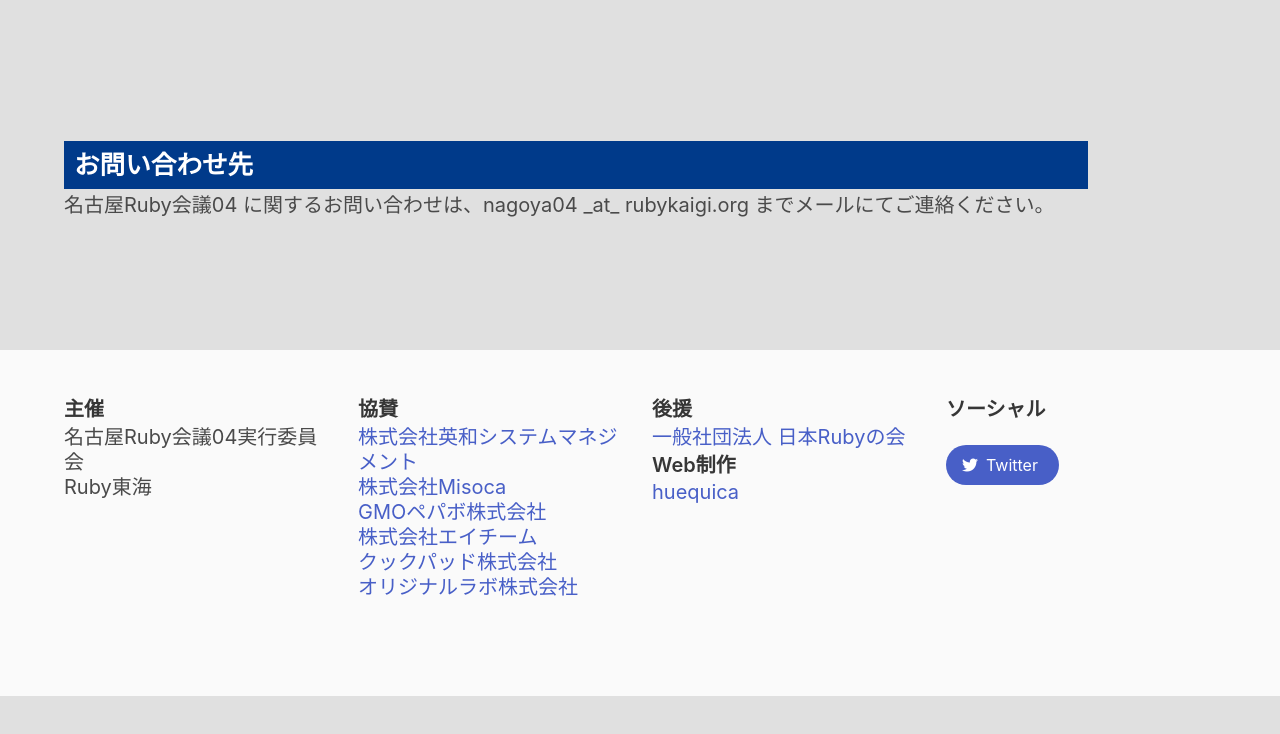
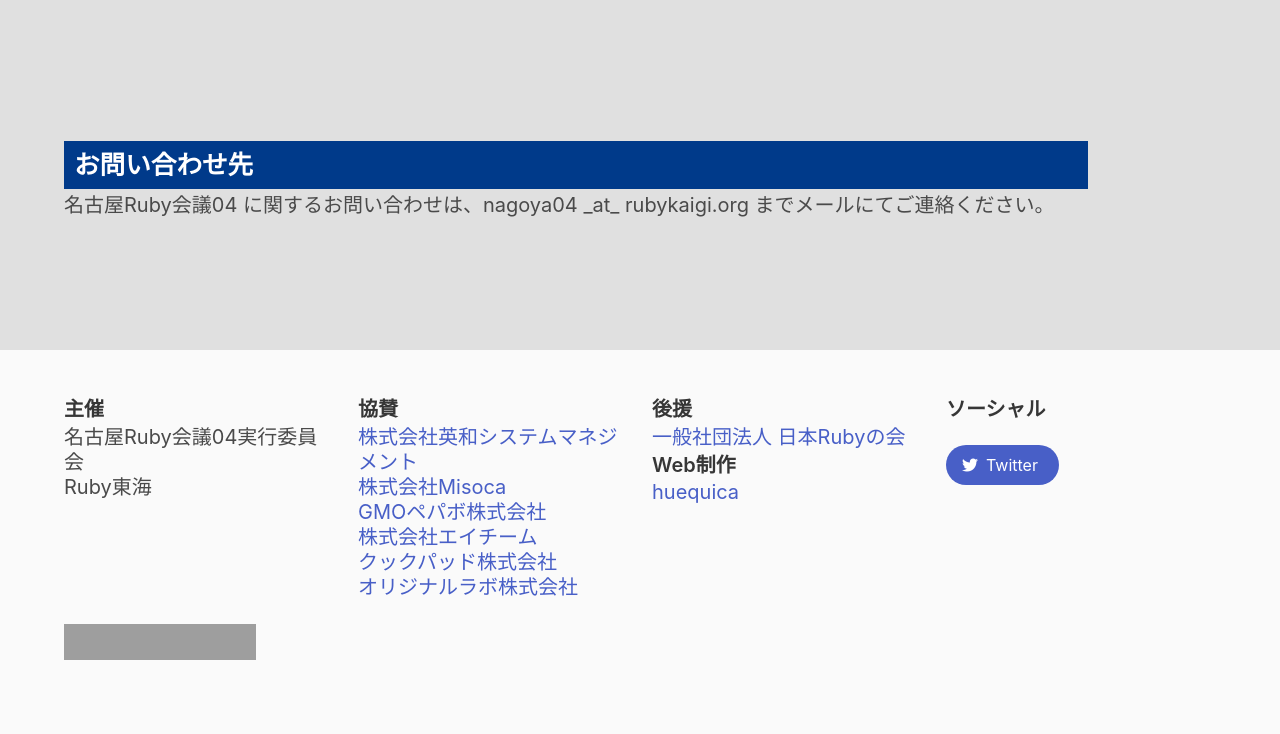
Before and after one commit to huequica/NagoyaRubyKaigi_HP, a plain HTML site: page index.html in a window 1280 px wide. Shown: the part 6558-7292 px from the top of the page. Before the commit the page ends 7254 px from the top, so only its background shows below. Drawn offline with nearby package versions, Linux system fonts and the light colour scheme; grey boxes are pictures that could not be loaded.

Commit message:
MADE WITH BULMA追加

```diff
--- a/index.html
+++ b/index.html
@@ -339,6 +339,9 @@
         </div>
       </div>
 
+      <a href="https://bulma.io">
+      <img src="https://bulma.io/images/made-with-bulma--black.png" class="with-bulma" alt="Made with Bulma">
+      </a>
   </footer>
 
 </body>
--- a/options/index.css
+++ b/options/index.css
@@ -103,3 +103,8 @@
 footer {
   background-color: white;
 }
+
+img.with-bulma {
+  width: 192px;
+  height: 36px;
+}
```
